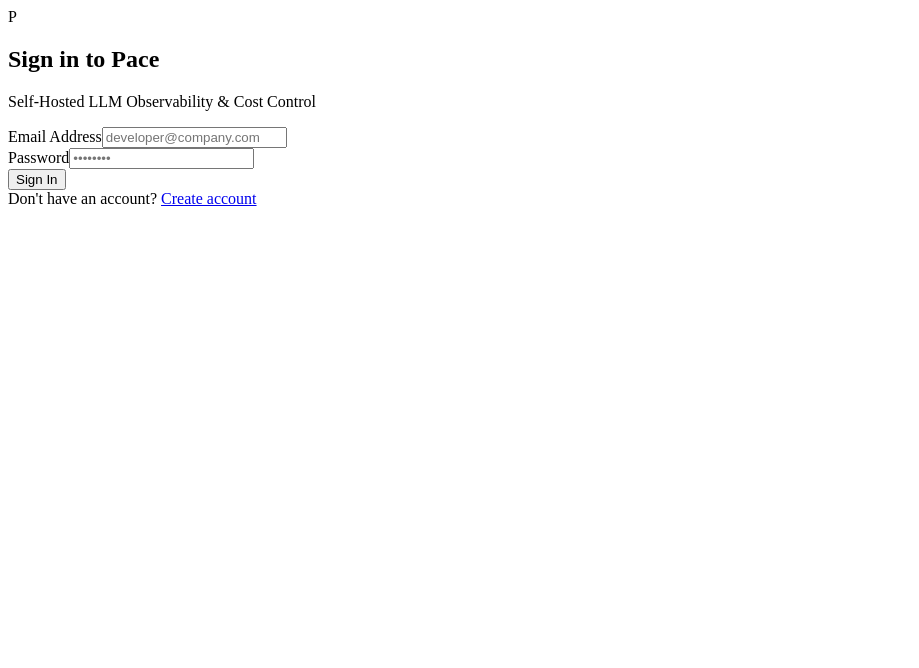
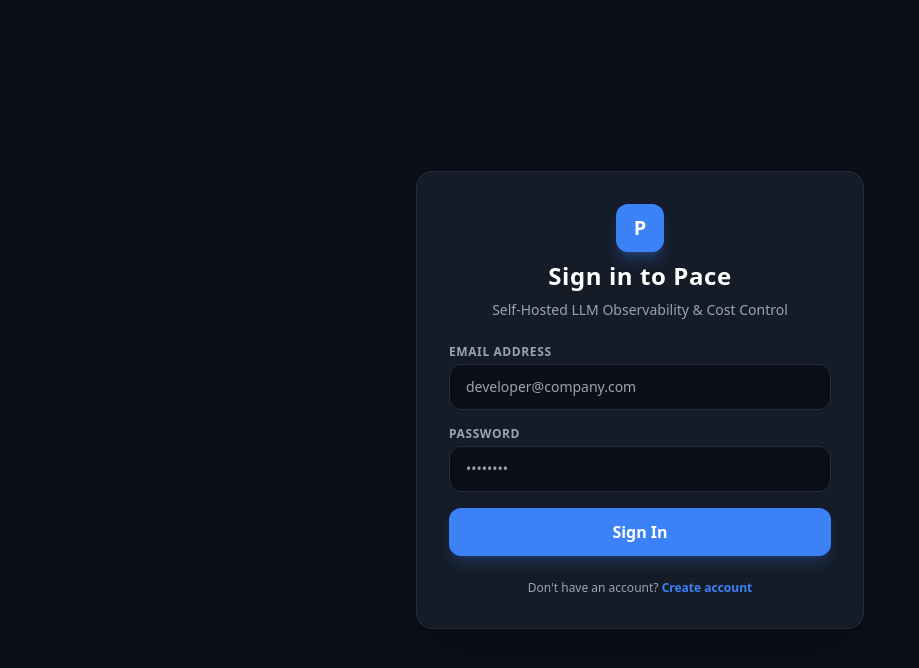
Before and after one commit to NitheshK4/pace, a Next.js app in the folder apps/web/: page /login in a window 1280 px wide. Shown: the top 668 px of the page, without its empty margins (0-919 px from the left). Built offline with nearby package versions, Linux system fonts and the light colour scheme; no server answers.

Commit message:
fix(web): add authentication guard redirect and root layout metadata

```diff
--- a/apps/web/src/app/(dashboard)/layout.tsx
+++ b/apps/web/src/app/(dashboard)/layout.tsx
@@ -10,6 +10,12 @@
   const [selectedProjectId, setSelectedProjectId] = useState<string | null>(null);
   const [isCreateOpen, setIsCreateOpen] = useState(false);
   const [newApiKeyData, setNewApiKeyData] = useState<any>(null);
+
+  useEffect(() => {
+    if (typeof window !== 'undefined' && !localStorage.getItem('pace_token')) {
+      window.location.href = '/login';
+    }
+  }, []);
 
   const handleProjectCreated = (project: any, initialKey: any) => {
     setIsCreateOpen(false);
--- /dev/null
+++ b/apps/web/src/app/layout.tsx
@@ -0,0 +1,19 @@
+import './globals.css';
+import type { Metadata } from 'next';
+
+export const metadata: Metadata = {
+  title: 'Pace — LLM Observability Platform',
+  description: 'Self-hosted LLM cost tracking, real-time analytics, and budget alerts',
+};
+
+export default function RootLayout({
+  children,
+}: {
+  children: React.ReactNode;
+}) {
+  return (
+    <html lang="en">
+      <body>{children}</body>
+    </html>
+  );
+}
```
